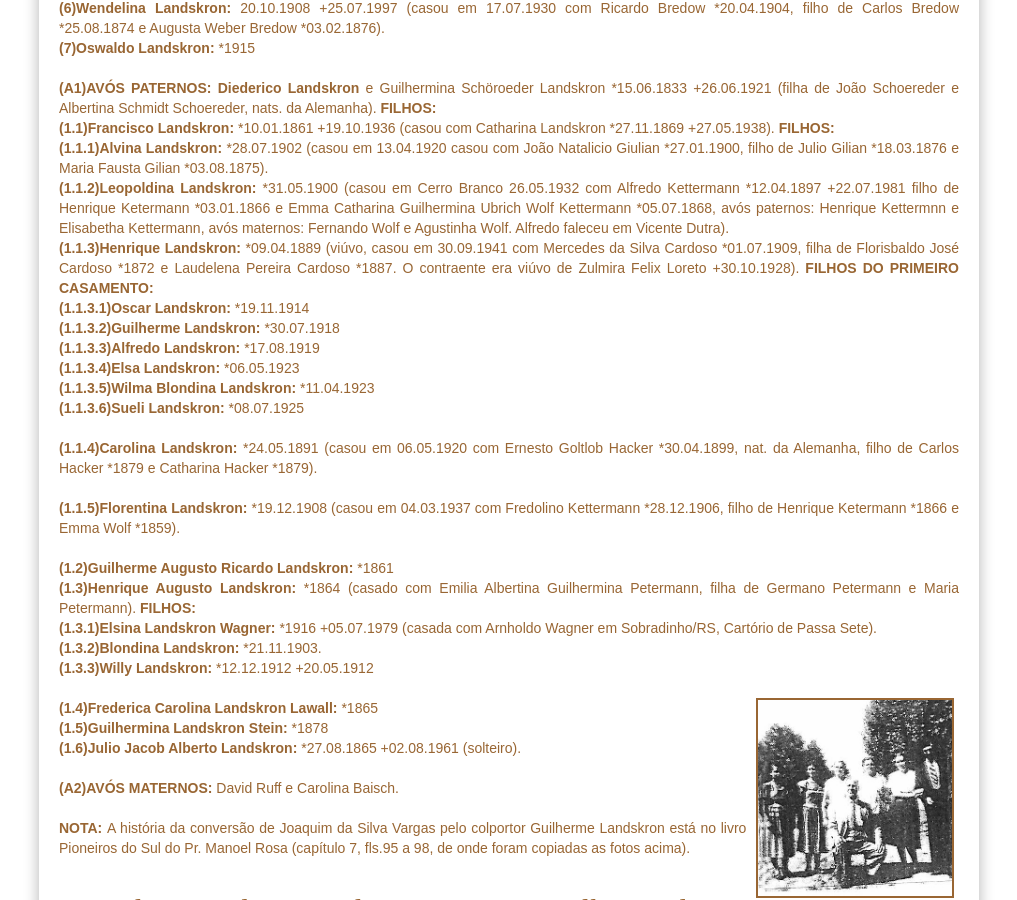
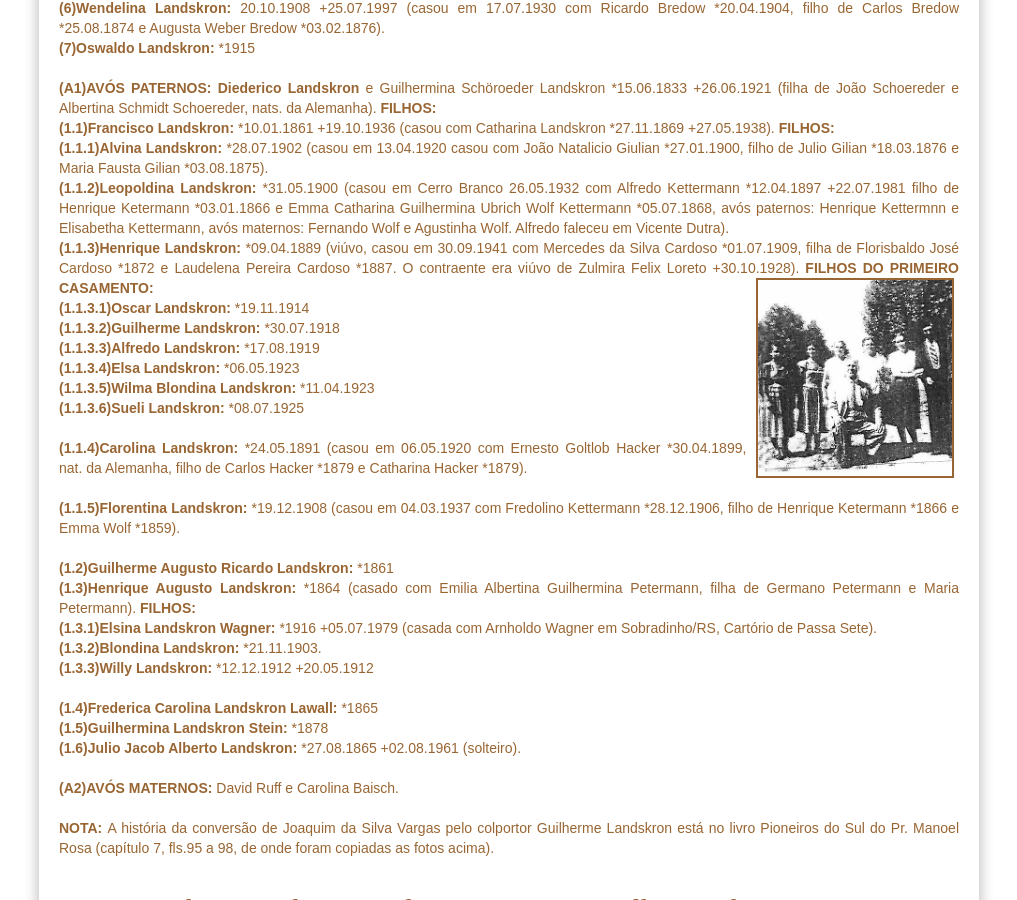
Before and after one commit to claudiovargas1955/claudiovargas1955.github.io, a Jekyll site: the page built from _pages/arvore-genealogica-de-guilherme landskron.html, in a window 1280 px wide and 900 px high, scrolled down 1444 px. Shown: the whole window, without its empty margins (131-1148 px from the left). Built offline with Jekyll 4.4.1, drawn with Linux system fonts in a browser that asks for light colours; some web fonts are replaced.

Commit message:
Update arvore-genealogica-de-guilherme landskron.html

```diff
--- a/_pages/arvore-genealogica-de-guilherme landskron.html
+++ b/_pages/arvore-genealogica-de-guilherme landskron.html
@@ -97,9 +97,6 @@ LIVRO NR.09 DO CARTÓRIO DO BOTUCARAÍ<br>
 ÓBITO FOI GUILHERME LANDSKRON, QUE DEVIDO AO SEU ESTADO DE SAÚDE, NÃO PODE ASSINAR O REGISTRO DE ÓBITO, TENDO SIDO ASSINADO A ROGO EGON
 ZART.<br><br>
 
-
-
-
 <b>(1)PAI: Julio Jacob Alberto Landskron </b>*27.08.1865 +05.04.1920 <br>
 <b>(2)MÃE: Anna Maria Ruff Landskron </b>*05.03.1873 (nats. de Rio Pardo, casaram em 05.06.1899, ambos evangélicos). <b>FILHOS DO
 CASAL JULIO JACOB e ANNA:</b><br>
@@ -125,6 +122,7 @@ Elisabetha Kettermann, avós maternos: Fernando Wolf e Agustinha Wolf. Alfredo f
 
 <b>(1.1.3)Henrique Landskron:</b> *09.04.1889 (viúvo, casou em 30.09.1941 com Mercedes da Silva Cardoso *01.07.1909, filha de Florisbaldo
 José Cardoso *1872 e Laudelena Pereira Cardoso *1887. O contraente era viúvo de Zulmira Felix Loreto +30.10.1928). <b>FILHOS DO PRIMEIRO
+<img class="dir" style="float:right"; src="/images/familialandskron.jpg" height="200px"; title="Landskron sentado ao centro";/>
 CASAMENTO:</b><br>
 <b>(1.1.3.1)Oscar Landskron: </b>*19.11.1914 <br>
 <b>(1.1.3.2)Guilherme Landskron: </b>*30.07.1918 <br>
@@ -146,7 +144,7 @@ Petermann). <b>FILHOS:</b><br>
        <b>(1.3.1)Elsina Landskron Wagner:</b> *1916 +05.07.1979 (casada com Arnholdo Wagner em Sobradinho/RS, Cartório de Passa Sete).<br>
        <b>(1.3.2)Blondina Landskron: </b>*21.11.1903.<br>
        <b>(1.3.3)Willy Landskron: </b>*12.12.1912 +20.05.1912<br><br>
-<img class="dir" style="float:right"; src="/images/familialandskron.jpg" height="200px"; title="Landskron sentado ao centro";/>
+
 <b>(1.4)Frederica Carolina Landskron Lawall: </b>*1865 <br>
 <b>(1.5)Guilhermina Landskron Stein: </b>*1878 <br>
 <b>(1.6)Julio Jacob Alberto Landskron: </b>*27.08.1865 +02.08.1961 (solteiro).<br><br>
```
Lines whose indentation alone changed are shown as unchanged.
